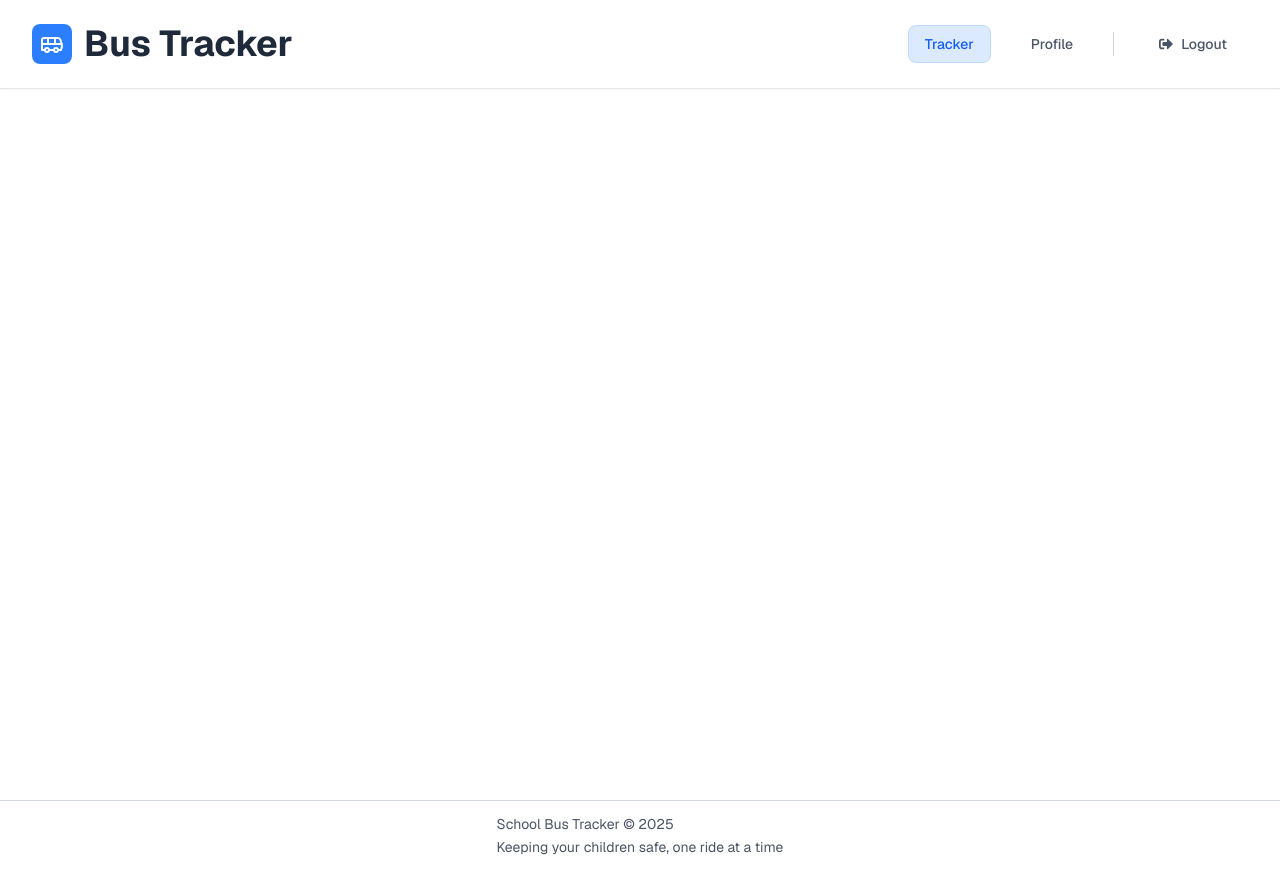
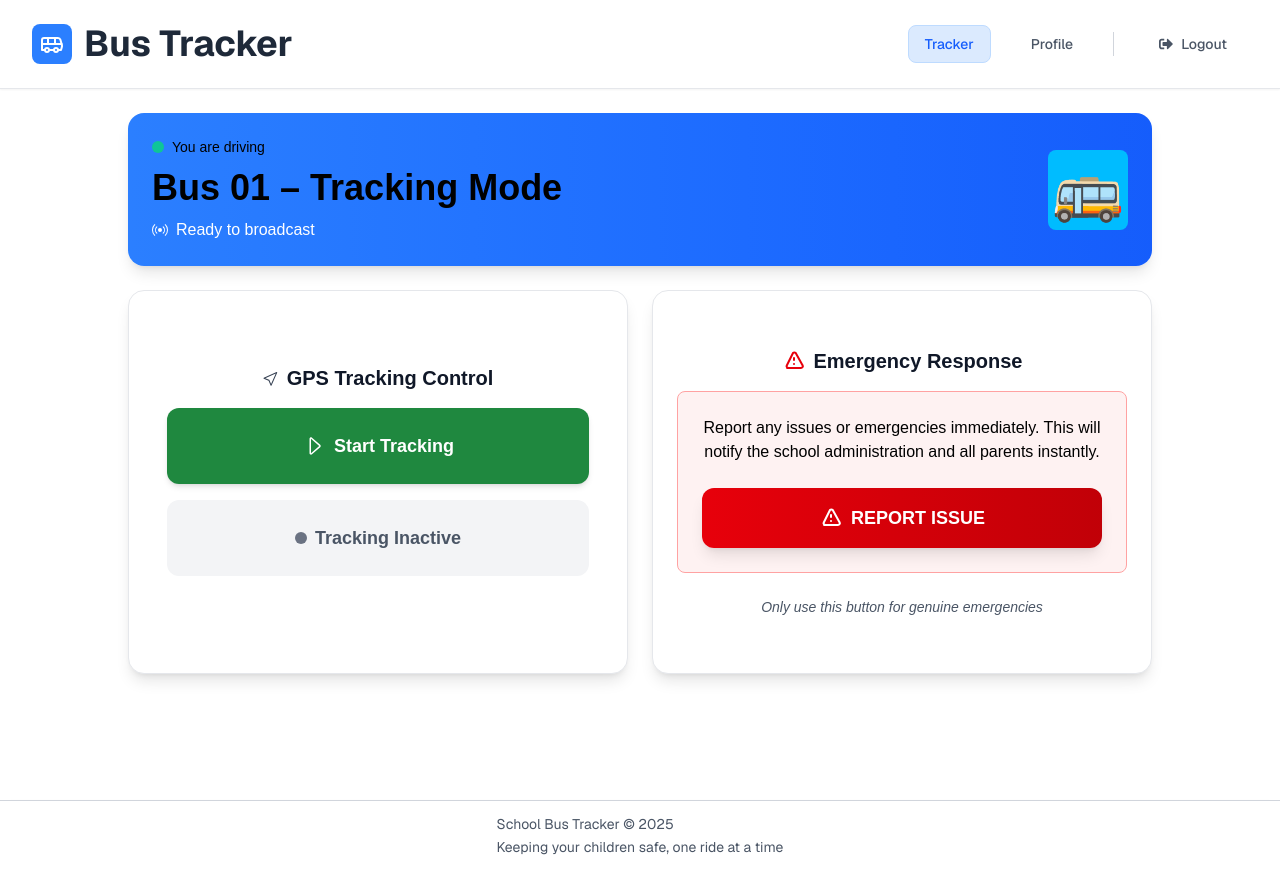
Before and after one commit to SheCanCODE-Capstone-Projects/School_bus_tracker_fe, a Next.js app: page /driver/tracker in a window 1280 px wide. Built offline with nearby package versions, Linux system fonts and the light colour scheme.

Commit message:
working on tracker driver dashboard

```diff
--- a/app/driver/tracker/page.tsx
+++ b/app/driver/tracker/page.tsx
@@ -1,5 +1,8 @@
 import DriverFooter from '@/components/navigation/DriverFooter'
 import DriverNavbar from '@/components/navigation/DriverNavbar'
+import DriverHeaderCard from '../../../components/DriverHeaderCard'
+import GpsTrackingCard from '../../../components/GPSTrackingCard'
+import EmergencyCard from '../../../components/EmergenceCard'
 import React from 'react'
 
 function DriverTracker() {
@@ -7,6 +10,27 @@ function DriverTracker() {
     <div>
         <main className='flex-1 min-h-screen bg-white'>
             <DriverNavbar/>
+
+
+               {/* Header Card at the top */}
+        <div className="mb-6">
+          <DriverHeaderCard />
+        </div>
+
+        {/* Two cards responsive layout */}
+        <div className="max-w-7xl mx-auto px-4 sm:px-6 lg:px-8">
+          <div className="flex flex-col lg:flex-row justify-center items-center lg:items-stretch gap-4 sm:gap-6">
+            {/* GPS Tracking Card */}
+            <div className="w-full max-w-md sm:max-w-lg lg:max-w-xl xl:w-[500px] h-96">
+              <GpsTrackingCard />
+            </div>
+
+            {/* Emergency Card */}
+            <div className="w-full max-w-md sm:max-w-lg lg:max-w-xl xl:w-[500px] h-96">
+              <EmergencyCard />
+            </div>
+          </div>
+        </div>
         </main>
 
         <DriverFooter/>
--- /dev/null
+++ b/components/DriverHeaderCard.tsx
@@ -0,0 +1,32 @@
+'use client';
+import { BsBroadcast } from "react-icons/bs";
+
+const DriverHeaderCard = () => {
+  return (
+    <div className="bg-gradient-to-r from-blue-500 to-blue-600 text-black rounded-2xl shadow-lg p-4 sm:p-6 mt-4 sm:mt-6 max-w-5xl mx-auto">
+      <div className="flex flex-col md:flex-row md:items-center justify-between">
+        <div className="flex-1">
+          <div className="flex items-center gap-2 mb-2">
+            <div className="w-2 h-2 sm:w-3 sm:h-3 bg-green-400 rounded-full animate-pulse"></div>
+            <span className="text-gray text-xs sm:text-sm font-medium">You are driving</span>
+          </div>
+          <h1 className="text-xl sm:text-2xl md:text-3xl lg:text-4xl font-bold leading-tight">
+            Bus 01 <span className="text-black block sm:inline">– Tracking Mode</span>
+          </h1>
+          <div className="flex items-center gap-2 mt-2">
+            <BsBroadcast className="text-white text-sm sm:text-base" />
+            <span className="text-white text-sm sm:text-base">Ready to broadcast</span>
+          </div>
+        </div>
+
+        <div className="mt-4 md:mt-0 flex justify-center md:justify-end">
+          <div className="bg-sky-400 rounded-lg p-2 sm:p-3 w-16 h-16 sm:w-20 sm:h-20 flex items-center justify-center">
+            <span className="text-4xl sm:text-6xl">🚌</span>
+          </div>
+        </div>
+      </div>
+    </div>
+  );
+};
+
+export default DriverHeaderCard;
--- /dev/null
+++ b/components/EmergenceCard.tsx
@@ -0,0 +1,42 @@
+'use client';
+
+const EmergencyCard = () => {
+  return (
+    <div className="bg-white rounded-2xl shadow-lg p-4 sm:p-6 border border-gray-200 h-96 w-full flex flex-col items-center justify-center">
+      {/* Title with red exclamation mark */}
+      <div className="text-center mb-4">
+        <div className="flex items-center justify-center gap-2">
+          <svg className="w-6 h-6 text-red-600" fill="none" stroke="currentColor" viewBox="0 0 24 24">
+            <path strokeLinecap="round" strokeLinejoin="round" strokeWidth={2} d="M12 9v2m0 4h.01m-6.938 4h13.856c1.54 0 2.502-1.667 1.732-2.5L13.732 4c-.77-.833-1.964-.833-2.732 0L4.786 16.5c-.77.833.192 2.5 1.732 2.5z" />
+          </svg>
+          <h2 className="text-xl font-bold text-gray-900">Emergency Response</h2>
+        </div>
+      </div>
+
+      {/* Content wrapper with red transparent background and border */}
+      <div className="bg-red-50 bg-opacity-50 border border-red-300 rounded-lg p-6 w-full">
+        {/* Paragraph */}
+        <p className="text-black text-center mb-6">
+          Report any issues or emergencies immediately. This will notify the school administration and all parents instantly.
+        </p>
+
+        {/* Large Red Button */}
+        <button className="bg-gradient-to-r from-red-600 to-red-700 hover:from-red-700 hover:to-red-800 text-white font-bold py-3 sm:py-4 rounded-xl shadow-lg transition-colors w-full">
+          <div className="flex items-center justify-center gap-2">
+            <svg className="w-5 h-5 sm:w-6 sm:h-6" fill="none" stroke="currentColor" viewBox="0 0 24 24">
+              <path strokeLinecap="round" strokeLinejoin="round" strokeWidth={2} d="M12 9v2m0 4h.01m-6.938 4h13.856c1.54 0 2.502-1.667 1.732-2.5L13.732 4c-.77-.833-1.964-.833-2.732 0L4.786 16.5c-.77.833.192 2.5 1.732 2.5z" />
+            </svg>
+            <span className="text-base sm:text-lg font-semibold">REPORT ISSUE</span>
+          </div>
+        </button>
+      </div>
+
+      {/* Warning text outside red border */}
+      <p className="text-gray-600 text-center text-xs sm:text-sm mt-6 italic">
+        Only use this button for genuine emergencies
+      </p>
+    </div>
+  );
+};
+
+export default EmergencyCard;
--- /dev/null
+++ b/components/GPSTrackingCard.tsx
@@ -0,0 +1,83 @@
+'use client';
+import { useState } from 'react';
+import { BsCursor, BsCaretRight, BsStopFill, BsGeoAlt, BsClock } from "react-icons/bs";
+const GpsTrackingCard = () => {
+  const [isTracking, setIsTracking] = useState(false);
+
+  const toggleTracking = () => {
+    setIsTracking(!isTracking);
+  };
+
+  return (
+    <div className="bg-white rounded-2xl shadow-lg p-4 sm:p-6 border border-gray-200 h-96 w-full flex items-center justify-center">
+      {/* Header */}
+      <div className="text-center mb-6">
+        <div className="flex items-center justify-center gap-2 mb-4">
+          <BsCursor className="text-gray-700" />
+          <h2 className="text-xl font-bold text-gray-900">GPS Tracking Control</h2>
+        </div>
+
+        {/* Toggle Tracking Button */}
+        <button
+          onClick={toggleTracking}
+          className={`${
+            isTracking
+              ? 'bg-gray-500 hover:bg-gray-600'
+              : 'bg-[#1F883F] hover:bg-[#176a32]'
+          } text-white font-semibold py-4 sm:py-6 px-8 sm:px-20 lg:px-32 w-full rounded-xl transition-all duration-300 shadow-md hover:shadow-lg flex items-center justify-center gap-2 text-base sm:text-lg`}
+        >
+          {isTracking ? (
+            <>
+              <BsStopFill className="text-white text-xl sm:text-2xl" />
+              Stop Tracking
+            </>
+          ) : (
+            <>
+              <BsCaretRight className="text-white text-xl sm:text-2xl" />
+              Start Tracking
+            </>
+          )}
+        </button>
+
+        {/* Tracking Status */}
+        <div className={`${
+          isTracking
+            ? 'bg-green-100 border-green-300 text-green-700'
+            : 'bg-gray-100 border-gray-300 text-gray-600'
+        } font-semibold py-4 sm:py-6 px-8 sm:px-20 lg:px-32 w-full rounded-xl flex items-center justify-center gap-2 text-base sm:text-lg mt-4`}>
+          <div className={`w-3 h-3 rounded-full ${
+            isTracking ? 'bg-green-500' : 'bg-gray-500'
+          }`}></div>
+          {isTracking ? 'Tracking Active' : 'Tracking Inactive'}
+        </div>
+
+        {/* Tracking Information - Only show when tracking is active */}
+        {isTracking && (
+          <div className="mt-4 text-center space-y-2">
+            {/* Location Address */}
+            <p className="text-black font-bold text-sm">
+              5th Avenue & Park Street
+            </p>
+
+            {/* Coordinates */}
+            <div className="flex items-center justify-center gap-1 text-gray-600 text-xs">
+              <BsGeoAlt className="text-green-500" />
+              <span>Lat: 40.7128, Lng: -74.0060</span>
+            </div>
+
+            {/* Last Sent Time */}
+            <div className="flex items-center justify-center gap-1 text-gray-600 text-xs">
+              <BsClock className="text-green-500" />
+              <span>Last Sent: 12:10:41 AM</span>
+            </div>
+          </div>
+        )}
+      </div>
+
+      {/* Stats section - exact styling from image */}
+
+    </div>
+  );
+};
+
+export default GpsTrackingCard;
```
